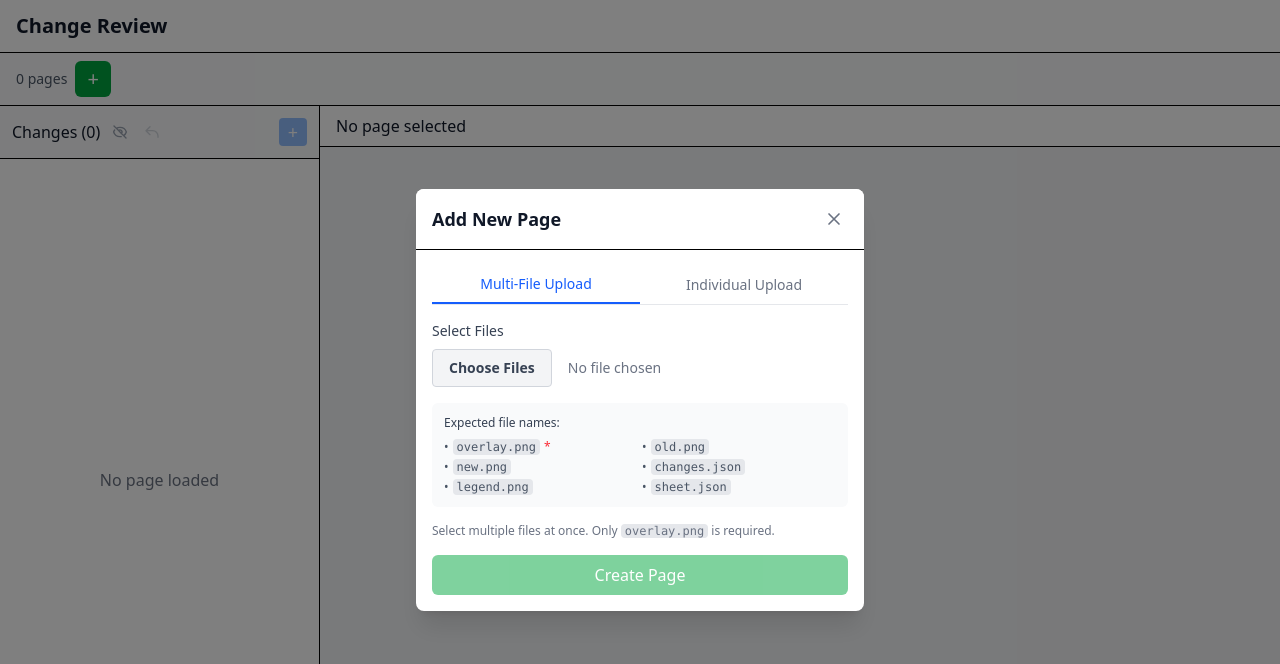
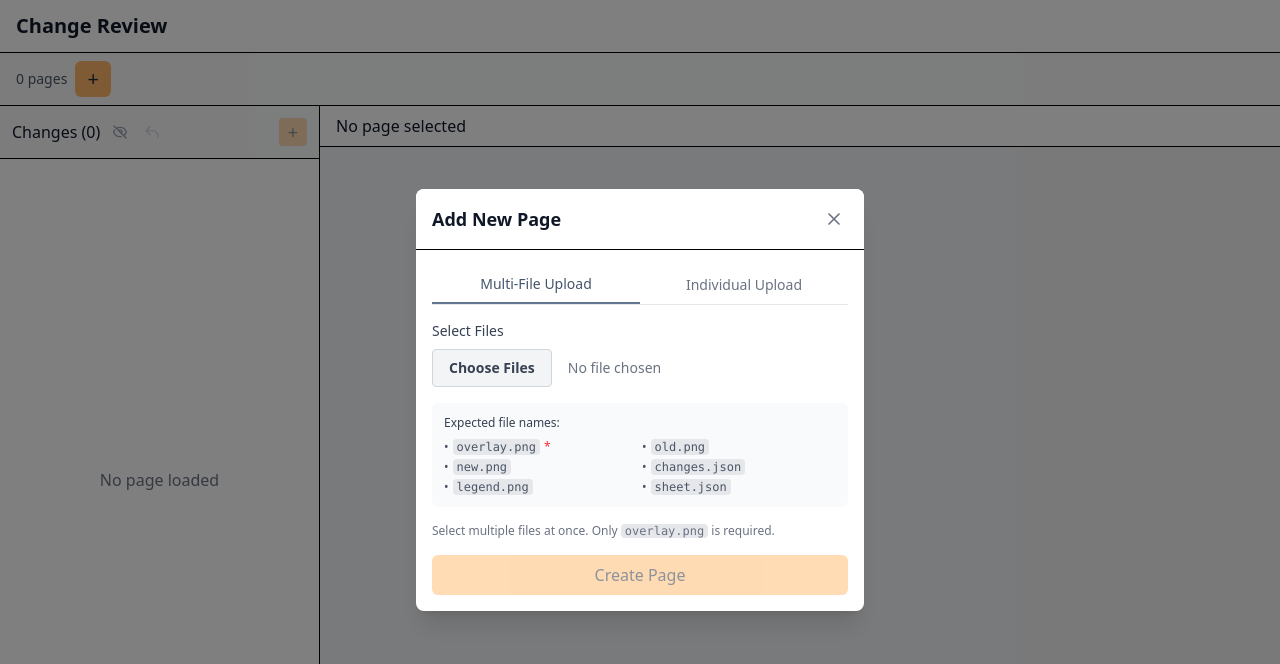
Before and after one commit to az16-svg/reviewapp, a Next.js app: page / in a window 1280 px wide. Both pictures are taken after a click on the button "Add Page". Shown: the top 664 px of the page. Built offline with nearby package versions, Linux system fonts and the light colour scheme.

Commit message:
color scheme

```diff
--- a/app/page.tsx
+++ b/app/page.tsx
@@ -9,6 +9,7 @@ import { ExportButton } from '@/components/ExportButton';
 import { PageTabs } from '@/components/PageTabs';
 import { LegendPanel } from '@/components/LegendPanel';
 import { usePages } from '@/hooks/usePages';
+import { styles, theme } from '@/lib/theme';
 import type { AnalysisResult, Change, BoundingBox, DrawingState, ImageData, ViewMode, BeforeAfterImage, SheetsData } from '@/types/change';
 import { rawChangeToChange, generateId, changeToRawChange } from '@/types/change';
 
@@ -447,7 +448,7 @@ export default function Home() {
                 </h2>
                 <button
                   onClick={() => setShowChangeTooltips((prev) => !prev)}
-                  className={`p-1 rounded transition-colors ${showChangeTooltips ? 'text-blue-600 bg-blue-50' : 'text-gray-400 hover:text-gray-600'}`}
+                  className={`p-1 rounded transition-colors ${showChangeTooltips ? styles.toggleActive : 'text-gray-400 hover:text-gray-600'}`}
                   title={showChangeTooltips ? 'Hide tooltips' : 'Show tooltips'}
                 >
                   <svg className="w-4 h-4" fill="none" stroke="currentColor" viewBox="0 0 24 24">
@@ -473,7 +474,7 @@ export default function Home() {
                 {currentPage && currentPage.changes.length > 0 && (
                   <button
                     onClick={handleApproveAll}
-                    className="h-7 px-2 text-xs rounded transition-colors bg-blue-500 text-white hover:bg-blue-600"
+                    className={`h-7 px-2 text-xs rounded transition-colors ${styles.buttonPrimarySmall}`}
                     title={currentPage.changes.some((c) => c.approved ?? false) ? 'Unconfirm all changes' : 'Confirm all changes'}
                   >
                     {currentPage.changes.some((c) => c.approved ?? false) ? 'Unconfirm All' : 'Confirm All'}
@@ -485,8 +486,8 @@ export default function Home() {
                   className={`
                     w-7 h-7 rounded flex items-center justify-center text-lg font-medium transition-colors
                     ${isDrawingMode
-                      ? 'bg-blue-600 text-white'
-                      : 'bg-blue-500 text-white hover:bg-blue-600 disabled:opacity-50 disabled:cursor-not-allowed'}
+                      ? styles.buttonPrimaryActive
+                      : styles.buttonPrimary + ' disabled:opacity-50 disabled:cursor-not-allowed'}
                   `}
                   title={isDrawingMode ? 'Cancel drawing (A or Esc)' : 'Add new change (A)'}
                 >
@@ -586,7 +587,7 @@ export default function Home() {
                   <button
                     onClick={() => setShowLegendPanel(!showLegendPanel)}
                     className={`p-1.5 rounded transition-colors ${
-                      showLegendPanel ? 'bg-blue-100 text-blue-600' : 'hover:bg-gray-100'
+                      showLegendPanel ? styles.toggleActiveLight : 'hover:bg-gray-100'
                     }`}
                     title={showLegendPanel ? 'Hide sheet info (I)' : 'Show sheet info (I)'}
                   >
@@ -606,7 +607,7 @@ export default function Home() {
                           onClick={() => setBeforeAfterImage('previous')}
                           className={`px-2 py-1 text-xs font-medium rounded transition-colors ${
                             beforeAfterImage === 'previous'
-                              ? 'bg-blue-600 text-white'
+                              ? styles.buttonPrimaryActive
                               : 'text-gray-700 hover:bg-gray-300'
                           }`}
                         >
@@ -616,7 +617,7 @@ export default function Home() {
                           onClick={() => setBeforeAfterImage('new')}
                           className={`px-2 py-1 text-xs font-medium rounded transition-colors ${
                             beforeAfterImage === 'new'
-                              ? 'bg-blue-600 text-white'
+                              ? styles.buttonPrimaryActive
                               : 'text-gray-700 hover:bg-gray-300'
                           }`}
                         >
@@ -638,7 +639,7 @@ export default function Home() {
                           onClick={() => setViewMode('overlay')}
                           className={`px-2 py-1 text-xs font-medium rounded transition-colors ${
                             viewMode === 'overlay'
-                              ? 'bg-blue-600 text-white'
+                              ? styles.buttonPrimaryActive
                               : 'text-gray-700 hover:bg-gray-300'
                           }`}
                         >
@@ -648,7 +649,7 @@ export default function Home() {
                           onClick={() => setViewMode('before-after')}
                           className={`px-2 py-1 text-xs font-medium rounded transition-colors ${
                             viewMode === 'before-after'
-                              ? 'bg-blue-600 text-white'
+                              ? styles.buttonPrimaryActive
                               : 'text-gray-700 hover:bg-gray-300'
                           }`}
                         >
@@ -664,7 +665,7 @@ export default function Home() {
           </div>
 
           {isDrawingMode && currentPage && (
-            <div className="flex-shrink-0 mx-4 mt-2 p-2 bg-blue-50 text-blue-800 text-sm rounded">
+            <div className={`flex-shrink-0 mx-4 mt-2 p-2 ${styles.alertInfo} text-sm rounded`}>
               Click and drag on the image to draw a bounding box. Press Escape to cancel.
             </div>
           )}
@@ -709,7 +710,7 @@ export default function Home() {
               <div className="flex items-center justify-center h-full">
                 <button
                   onClick={() => setIsUploadModalOpen(true)}
-                  className="px-4 py-2 text-sm font-medium text-white bg-green-600 rounded-md hover:bg-green-700"
+                  className={`px-4 py-2 text-sm font-medium rounded-md ${styles.buttonPrimary}`}
                 >
                   Add Page
                 </button>
--- a/components/PageTabs.tsx
+++ b/components/PageTabs.tsx
@@ -1,6 +1,7 @@
 'use client';
 
 import type { Page } from '@/types/change';
+import { styles } from '@/lib/theme';
 
 interface PageTabsProps {
   pages: Page[];
@@ -34,8 +35,8 @@ export function PageTabs({
                 className={`
                   px-4 py-2 rounded-md text-sm font-medium transition-colors
                   ${isActive
-                    ? 'bg-blue-500 text-white'
-                    : 'bg-gray-100 text-gray-700 hover:bg-gray-200'}
+                    ? styles.pageTabActive
+                    : styles.pageTabInactive}
                 `}
               >
                 Page {index + 1}
@@ -65,7 +66,7 @@ export function PageTabs({
 
         <button
           onClick={onAddPage}
-          className="w-9 h-9 rounded-md bg-green-600 text-white hover:bg-green-700 flex items-center justify-center text-xl font-medium transition-colors"
+          className={`w-9 h-9 rounded-md flex items-center justify-center text-xl font-medium transition-colors ${styles.buttonPrimary}`}
           title="Add page"
         >
           +
--- a/components/Toast.tsx
+++ b/components/Toast.tsx
@@ -1,6 +1,7 @@
 'use client';
 
 import { createContext, useContext, useState, useCallback, useEffect } from 'react';
+import { styles } from '@/lib/theme';
 
 interface Toast {
   id: string;
@@ -55,8 +56,8 @@ function ToastItem({ toast, onDismiss }: { toast: Toast; onDismiss: () => void }
   const bgColor = {
     error: 'bg-red-600',
     warning: 'bg-amber-500',
-    success: 'bg-green-600',
-    info: 'bg-blue-600',
+    success: styles.toastSuccess,
+    info: styles.toastInfo,
   }[toast.type];
 
   return (
--- a/components/UploadForm.tsx
+++ b/components/UploadForm.tsx
@@ -3,6 +3,7 @@
 import { useState, useCallback, useRef } from 'react';
 import { parseAnalysisJson } from '@/lib/validation';
 import { useToast } from './Toast';
+import { styles, theme } from '@/lib/theme';
 import type { AnalysisResult, ImageData, SheetsData } from '@/types/change';
 
 interface UploadFormProps {
@@ -499,8 +500,8 @@ export function UploadForm({ onUpload, disabled = false }: UploadFormProps) {
           onClick={() => handleTabChange('multi')}
           className={`flex-1 py-2 text-sm font-medium transition-colors ${
             activeTab === 'multi'
-              ? 'text-blue-600 border-b-2 border-blue-600'
-              : 'text-gray-500 hover:text-gray-700'
+              ? styles.tabActive
+              : styles.tabInactive
           }`}
         >
           Multi-File Upload
@@ -509,8 +510,8 @@ export function UploadForm({ onUpload, disabled = false }: UploadFormProps) {
           onClick={() => handleTabChange('individual')}
           className={`flex-1 py-2 text-sm font-medium transition-colors ${
             activeTab === 'individual'
-              ? 'text-blue-600 border-b-2 border-blue-600'
-              : 'text-gray-500 hover:text-gray-700'
+              ? styles.tabActive
+              : styles.tabInactive
           }`}
         >
           Individual Upload
@@ -540,38 +541,38 @@ export function UploadForm({ onUpload, disabled = false }: UploadFormProps) {
             <p className="text-xs font-medium text-gray-700 mb-2">Expected file names:</p>
             <div className="grid grid-cols-2 gap-1 text-xs text-gray-600">
               <div className="flex items-center gap-1">
-                <span className={multiFileStatus['overlay'] === 'loaded' ? 'text-green-600' : multiFileStatus['overlay'] === 'error' ? 'text-red-600' : ''}>
+                <span className={multiFileStatus['overlay'] === 'loaded' ? theme.accent.text500 : multiFileStatus['overlay'] === 'error' ? 'text-red-600' : ''}>
                   {multiFileStatus['overlay'] === 'loaded' ? '✓' : multiFileStatus['overlay'] === 'error' ? '✗' : '•'}
                 </span>
                 <code className="bg-gray-200 px-1 rounded">{FILE_MAPPINGS.overlay}</code>
                 <span className="text-red-500">*</span>
               </div>
               <div className="flex items-center gap-1">
-                <span className={multiFileStatus['previous'] === 'loaded' ? 'text-green-600' : multiFileStatus['previous'] === 'error' ? 'text-red-600' : ''}>
+                <span className={multiFileStatus['previous'] === 'loaded' ? theme.accent.text500 : multiFileStatus['previous'] === 'error' ? 'text-red-600' : ''}>
                   {multiFileStatus['previous'] === 'loaded' ? '✓' : multiFileStatus['previous'] === 'error' ? '✗' : '•'}
                 </span>
                 <code className="bg-gray-200 px-1 rounded">{FILE_MAPPINGS.previous}</code>
               </div>
               <div className="flex items-center gap-1">
-                <span className={multiFileStatus['new'] === 'loaded' ? 'text-green-600' : multiFileStatus['new'] === 'error' ? 'text-red-600' : ''}>
+                <span className={multiFileStatus['new'] === 'loaded' ? theme.accent.text500 : multiFileStatus['new'] === 'error' ? 'text-red-600' : ''}>
                   {multiFileStatus['new'] === 'loaded' ? '✓' : multiFileStatus['new'] === 'error' ? '✗' : '•'}
                 </span>
                 <code className="bg-gray-200 px-1 rounded">{FILE_MAPPINGS.new}</code>
               </div>
               <div className="flex items-center gap-1">
-                <span className={multiFileStatus['changes'] === 'loaded' ? 'text-green-600' : multiFileStatus['changes'] === 'error' ? 'text-red-600' : ''}>
+                <span className={multiFileStatus['changes'] === 'loaded' ? theme.accent.text500 : multiFileStatus['changes'] === 'error' ? 'text-red-600' : ''}>
                   {multiFileStatus['changes'] === 'loaded' ? '✓' : multiFileStatus['changes'] === 'error' ? '✗' : '•'}
                 </span>
                 <code className="bg-gray-200 px-1 rounded">{FILE_MAPPINGS.changes}</code>
               </div>
               <div className="flex items-center gap-1">
-                <span className={multiFileStatus['legend'] === 'loaded' ? 'text-green-600' : multiFileStatus['legend'] === 'error' ? 'text-red-600' : ''}>
+                <span className={multiFileStatus['legend'] === 'loaded' ? theme.accent.text500 : multiFileStatus['legend'] === 'error' ? 'text-red-600' : ''}>
                   {multiFileStatus['legend'] === 'loaded' ? '✓' : multiFileStatus['legend'] === 'error' ? '✗' : '•'}
                 </span>
                 <code className="bg-gray-200 px-1 rounded">{FILE_MAPPINGS.legend}</code>
               </div>
               <div className="flex items-center gap-1">
-                <span className={multiFileStatus['sheets'] === 'loaded' ? 'text-green-600' : multiFileStatus['sheets'] === 'error' ? 'text-red-600' : ''}>
+                <span className={multiFileStatus['sheets'] === 'loaded' ? theme.accent.text500 : multiFileStatus['sheets'] === 'error' ? 'text-red-600' : ''}>
                   {multiFileStatus['sheets'] === 'loaded' ? '✓' : multiFileStatus['sheets'] === 'error' ? '✗' : '•'}
                 </span>
                 <code className="bg-gray-200 px-1 rounded">{FILE_MAPPINGS.sheets}</code>
@@ -604,7 +605,7 @@ export function UploadForm({ onUpload, disabled = false }: UploadFormProps) {
           <button
             onClick={handleCreatePage}
             disabled={!canCreate || disabled}
-            className="w-full py-2 px-4 bg-green-600 text-white font-medium rounded-md hover:bg-green-700 disabled:opacity-50 disabled:cursor-not-allowed transition-colors"
+            className={styles.buttonPrimaryFull}
           >
             Create Page
           </button>
@@ -699,7 +700,7 @@ export function UploadForm({ onUpload, disabled = false }: UploadFormProps) {
               </p>
             )}
             {jsonData && (
-              <p className="text-sm text-green-600">
+              <p className={`text-sm ${theme.accent.text500}`}>
                 Loaded {jsonData.changes.length} changes
               </p>
             )}
@@ -726,7 +727,7 @@ export function UploadForm({ onUpload, disabled = false }: UploadFormProps) {
               </p>
             )}
             {legendImageRef.current && (
-              <p className="text-sm text-green-600">
+              <p className={`text-sm ${theme.accent.text500}`}>
                 Legend loaded ({legendImageRef.current.width} × {legendImageRef.current.height})
               </p>
             )}
@@ -753,7 +754,7 @@ export function UploadForm({ onUpload, disabled = false }: UploadFormProps) {
               </p>
             )}
             {sheetsData && (
-              <p className="text-sm text-green-600">
+              <p className={`text-sm ${theme.accent.text500}`}>
                 Loaded {sheetsData.blocks.length} blocks from sheet {sheetsData.sheet_number}
               </p>
             )}
@@ -769,7 +770,7 @@ export function UploadForm({ onUpload, disabled = false }: UploadFormProps) {
             <button
               onClick={handleCreatePage}
               disabled={!canCreate || disabled}
-              className="w-full py-2 px-4 bg-green-600 text-white font-medium rounded-md hover:bg-green-700 disabled:opacity-50 disabled:cursor-not-allowed transition-colors"
+              className={styles.buttonPrimaryFull}
             >
               Create Page
             </button>
--- /dev/null
+++ b/lib/theme.ts
@@ -0,0 +1,113 @@
+// Centralized color theme configuration
+// Change colors here to update the entire application
+//
+// IMPORTANT: Tailwind CSS requires full class names to be present in the source
+// for proper CSS generation. Do not use template literals or string concatenation.
+
+export const theme = {
+  // Primary color - used for active states, selections, focus rings
+  // Using slate (navy-like blue-gray) for a darker, more professional look
+  primary: {
+    bg50: 'bg-slate-50',
+    bg100: 'bg-slate-100',
+    bg400: 'bg-slate-300',
+    bg500: 'bg-slate-400',
+    bg600: 'bg-slate-500',
+    bg700: 'bg-slate-600',
+    text600: 'text-slate-600',
+    text800: 'text-slate-700',
+    border400: 'border-slate-300',
+    border500: 'border-slate-400',
+    border600: 'border-slate-500',
+    ring500: 'ring-slate-400',
+    focusRing: 'focus:ring-slate-400',
+    hoverBg50: 'hover:bg-slate-50',
+    hoverBg600: 'hover:bg-slate-500',
+    hoverBg700: 'hover:bg-slate-600',
+    hoverText600: 'hover:text-slate-600',
+  },
+  // Accent color - used for primary actions, CTAs
+  // Using muted orange shades (200-400 range) for subtle appearance
+  accent: {
+    bg50: 'bg-orange-50',
+    bg500: 'bg-orange-300',
+    bg600: 'bg-orange-400',
+    text500: 'text-orange-500',
+    borderL600: 'border-l-orange-400',
+    border600: 'border-orange-400',
+    hoverBg50: 'hover:bg-orange-50',
+    hoverBg600: 'hover:bg-orange-400',
+    hoverText500: 'hover:text-orange-500',
+  },
+} as const;
+
+// Pre-composed class strings for common patterns
+export const styles = {
+  // Primary action buttons (Create, Export, Add) - muted orange
+  buttonPrimary: 'bg-orange-300 text-gray-800 hover:bg-orange-400 disabled:opacity-50 disabled:cursor-not-allowed',
+  buttonPrimaryFull: 'w-full py-2 px-4 bg-orange-300 text-gray-800 font-medium rounded-md hover:bg-orange-400 disabled:opacity-50 disabled:cursor-not-allowed transition-colors',
+
+  // Secondary action buttons - slate/navy
+  buttonSecondary: 'bg-slate-400 text-white hover:bg-slate-500 disabled:opacity-50 disabled:cursor-not-allowed',
+  buttonSecondarySmall: 'h-7 px-2 text-xs rounded transition-colors bg-slate-400 text-white hover:bg-slate-500',
+
+  // Small primary button (Confirm All, etc)
+  buttonPrimarySmall: 'bg-slate-400 text-white hover:bg-slate-500',
+
+  // Active state for primary buttons (toggle on, segment selected)
+  buttonPrimaryActive: 'bg-slate-500 text-white',
+
+  // Save/confirm button in forms
+  buttonSave: 'px-4 py-2 text-sm font-medium text-white bg-slate-500 border border-transparent rounded-md hover:bg-slate-600 focus:outline-none focus:ring-2 focus:ring-slate-400',
+
+  // Toggle button (drawing mode, etc)
+  toggleActive: 'text-slate-600 bg-slate-100',
+  toggleActiveLight: 'bg-slate-100 text-slate-600',
+  toggleInactive: 'bg-slate-400 text-white hover:bg-slate-500 disabled:opacity-50 disabled:cursor-not-allowed',
+
+  // Tab styles
+  tabActive: 'text-slate-600 border-b-2 border-slate-500',
+  tabActiveWithBg: 'text-slate-600 border-b-2 border-slate-500 bg-slate-50',
+  tabInactive: 'text-gray-500 hover:text-gray-700',
+  tabInactiveWithHover: 'text-gray-600 hover:text-gray-900 hover:bg-gray-50',
+
+  // Segmented control / toggle group
+  segmentActive: 'bg-slate-500 text-white',
+  segmentInactive: 'text-gray-700 hover:bg-gray-300',
+
+  // Page tab (selected page indicator)
+  pageTabActive: 'bg-slate-500 text-white',
+  pageTabInactive: 'bg-gray-200 text-gray-700 hover:bg-gray-300',
+
+  // Panel toggle button
+  panelToggleActive: 'bg-slate-100 text-slate-600',
+  panelToggleInactive: 'hover:bg-gray-100',
+
+  // Info/highlight panels
+  infoPanel: 'bg-slate-50 text-slate-700',
+  alertInfo: 'bg-slate-50 text-slate-700',
+
+  // Focus ring for inputs
+  focusRing: 'focus:outline-none focus:ring-2 focus:ring-slate-400',
+
+  // Approved/confirmed state
+  approvedBorder: 'border-slate-300 bg-slate-50',
+  approvedCheckbox: 'border-slate-500 bg-slate-500',
+  unapprovedCheckbox: 'border-gray-300 bg-white',
+
+  // Selected/hovered change card states
+  selectedCard: 'ring-2 ring-orange-200 border-orange-200 bg-orange-50',
+  hoveredCard: 'bg-orange-50 border-orange-100',
+
+  // Icon button hover states
+  iconHoverAccent: 'text-gray-400 hover:text-orange-500 hover:bg-orange-50',
+  iconHoverPrimary: 'text-gray-400 hover:text-slate-600 hover:bg-slate-50',
+
+  // Toast backgrounds
+  toastSuccess: 'bg-orange-300 text-gray-800',
+  toastInfo: 'bg-slate-500 text-white',
+
+  // Status indicator (checkmark, etc)
+  statusLoaded: 'text-green-600',  // Keep green for success indicators in file upload
+  statusError: 'text-red-600',
+} as const;
```
Also changed, not shown: components/ChangeEditor.tsx (+9 -8 lines), components/ChangeList.tsx (+7 -6 lines), components/ExportButton.tsx (+6 -5 lines), components/LegendPanel.tsx (+5 -4 lines).
